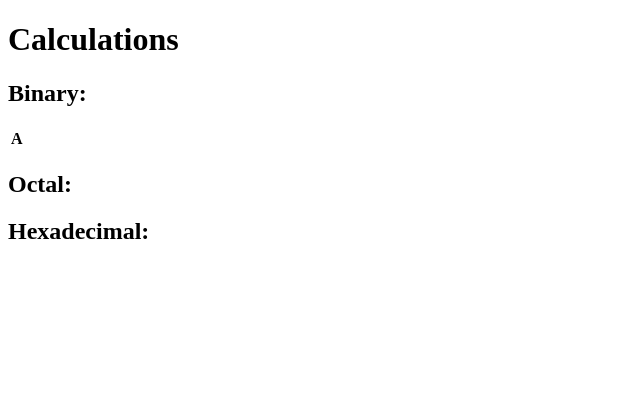
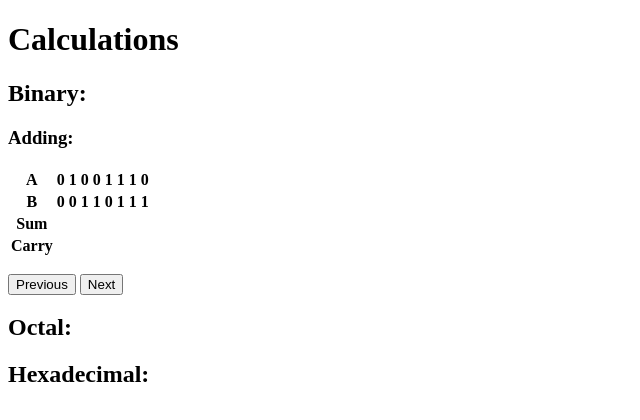
Before and after one commit to Patross/maths_quiz, a plain HTML site: page calculations.html in a window 1280 px wide. Shown: the whole page, without its empty margins (0-640 px from the left). Drawn offline with Linux system fonts and the light colour scheme.

Commit message:
Binary Add

```diff
--- a/calculations.html
+++ b/calculations.html
@@ -2,20 +2,123 @@
 <html>
     <head>
         <title>Calculations</title>
+        <meta charset="UTF-8">
     </head>
     <body>
+        <header>
+
+        </header>
+        <main>
             <h1>Calculations</h1>
+            <div>
                 <h2>Binary:</h2>
                 <table>
+                    <h3>Adding:</h3>
                     <tr>
                         <th>A</th>
-                <th></th>
+                        <th>0</th>
+                        <th>1</th>
+                        <th>0</th>
+                        <th>0</th>
+                        <th>1</th>
+                        <th>1</th>
+                        <th>1</th>
+                        <th>0</th>
+                    </tr>
+                    <tr>
+                        <th>B</th>
+                        <th>0</th>
+                        <th>0</th>
+                        <th>1</th>
+                        <th>1</th>
+                        <th>0</th>
+                        <th>1</th>
+                        <th>1</th>
+                        <th>1</th>
+                    </tr>
+                    <tr>
+                        <th>Sum</th>
+                        <th id="S9"></th>
+                        <th id="S8"></th>
+                        <th id="S6"></th>
+                        <th id="S5"></th>
+                        <th id="S4"></th>
+                        <th id="S3"></th>
+                        <th id="S2"></th>
+                        <th id="S1"></th>
+                    </tr>
+                    <tr>
+                        <th>Carry</th>
+                        <th id="C8"></th>
+                        <th id="C7"></th>
+                        <th id="C6"></th>
+                        <th id="C5"></th>
+                        <th id="C4"></th>
+                        <th id="C3"></th>
+                        <th id="C2"></th>
+                        <th id="C1"></th>
                     </tr>
                 </table>
+                <p></p>
+                <button id="btnBinAddPrev">Previous</button>
+                <button id="btnBinAddNext">Next</button>
+                <!-- <table>
+                    <h3>Adding:</h3>
+                    <tr>
+                        <th>A</th>
+                        <th>0</th>
+                        <th>1</th>
+                        <th>0</th>
+                        <th>0</th>
+                        <th>1</th>
+                        <th>1</th>
+                        <th>1</th>
+                        <th>0</th>
+                    </tr>
+                    <tr>
+                        <th>B</th>
+                        <th>0</th>
+                        <th>0</th>
+                        <th>1</th>
+                        <th>1</th>
+                        <th>0</th>
+                        <th>1</th>
+                        <th>1</th>
+                        <th>1</th>
+                    </tr>
+                    <tr>
+                        <th>Sum</th>
+                        <th>1</th>
+                        <th>0</th>
+                        <th>0</th>
+                        <th>0</th>
+                        <th>0</th>
+                        <th>1</th>
+                        <th>0</th>
+                        <th>1</th>
+                    </tr>
+                    <tr>
+                        <th>Carry</th>
+                        <th>1</th>
+                        <th>1</th>
+                        <th>1</th>
+                        <th>1</th>
+                        <th>1</th>
+                        <th>1</th>
+                        <th>0</th>
+                        <th>0</th>
+                    </tr>
+                </table> -->
+            </div>
 
         <h2>Octal:</h2>
 
         <h2>Hexadecimal:</h2>
+        </main>
+        <footer>
+
+        </footer>
     </body>
+    <script src="js/calc.js"></script>
     <script src="js/scripts.js"></script>
 </html>
--- /dev/null
+++ b/js/calc.js
@@ -0,0 +1,3 @@
+let btnNext = document.getElementById("btnBinAddNext");
+
+let btnPrev = document.getElementById("btnBinAddPrevious");
```
Lines whose indentation alone changed are shown as unchanged.
